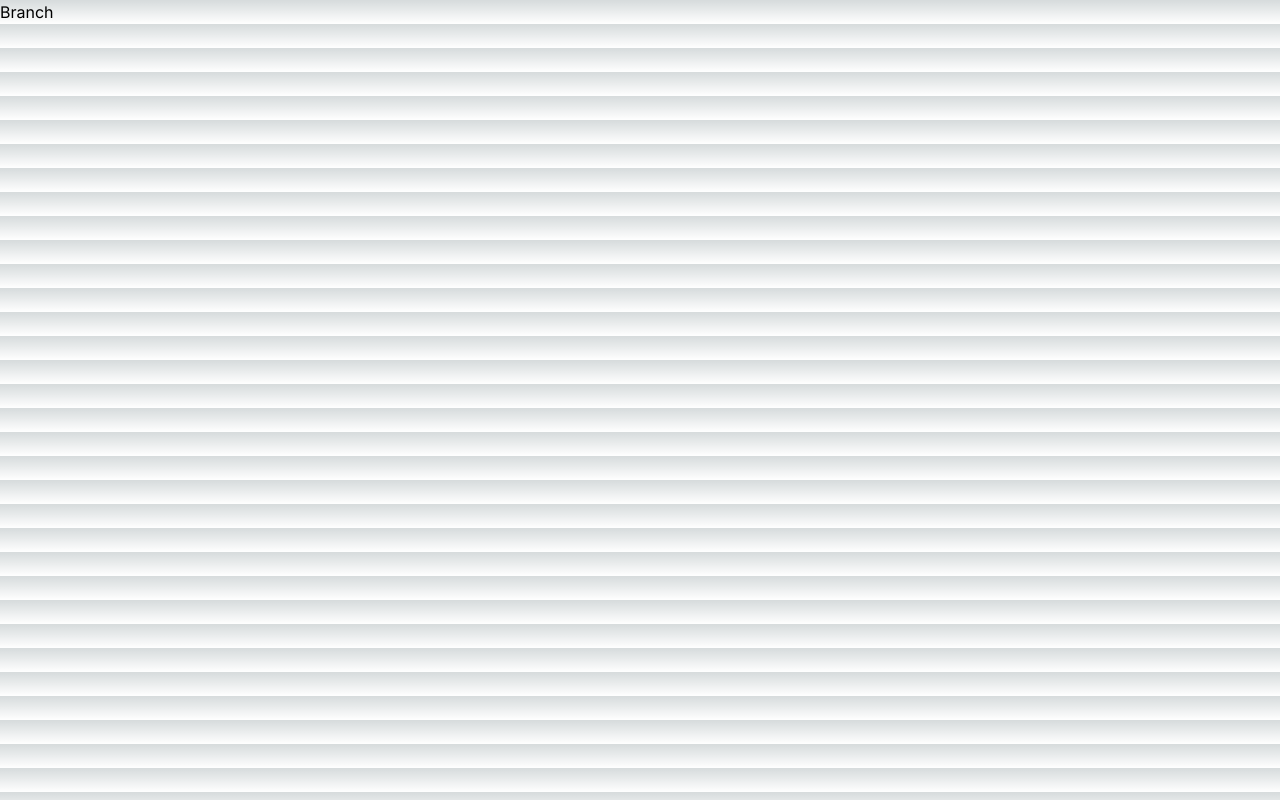
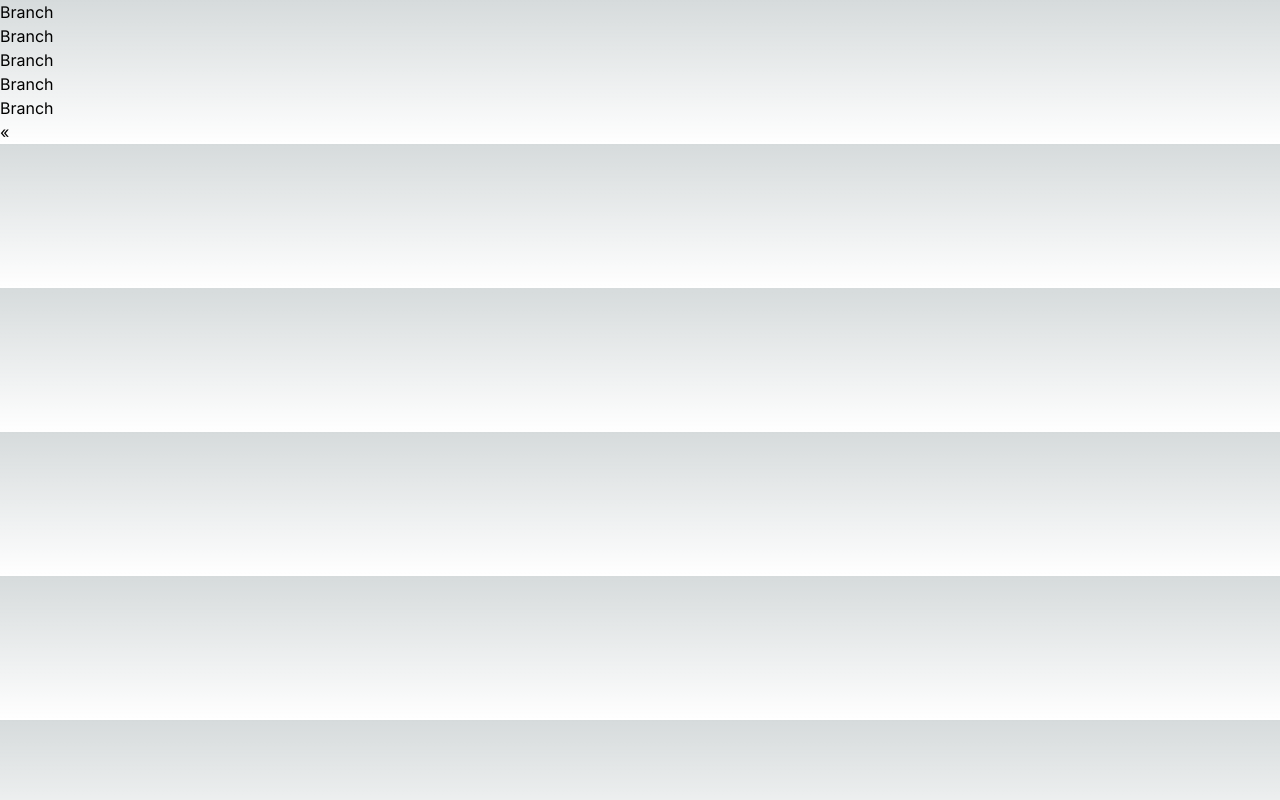
Before and after one commit to medlocusweb/probable-engine, a Next.js app: page /branch in a window 1280 px wide. Built offline with nearby package versions, Linux system fonts and the light colour scheme.

Commit message:
sfdzgxvc

```diff
--- a/src/app/branch/page.tsx
+++ b/src/app/branch/page.tsx
@@ -3,9 +3,15 @@ import React from 'react'
 type Props = {}
 
 const Branch = (props: Props) => {
-  return (
-    <div>Branch</div>
-  )
+    return (
+        <div>
+            <div>Branch</div>
+            <div>Branch</div>
+            <div>Branch</div>
+            <div>Branch</div>
+            <div>Branch</div>«
+        </div>
+    )
 }
 
 export default Branch
```
